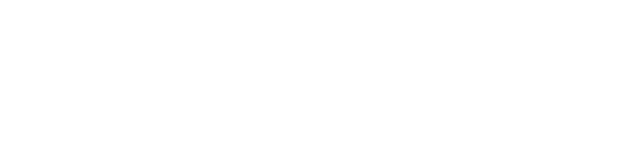
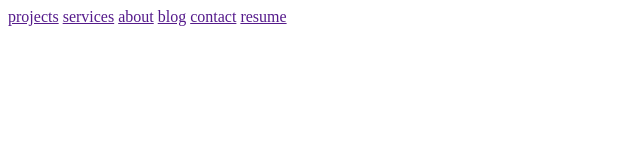
Before and after one commit to hannahmuhoho/portfolio, a plain HTML site: page index.html in a window 1280 px wide. Shown: the whole page, without its empty margins (0-640 px from the left). Drawn offline with Linux system fonts and the light colour scheme.

Commit message:
Add files via upload

```diff
--- a/index.html
+++ b/index.html
@@ -14,5 +14,21 @@
     <meta name="viewport" content="width=device-width, initial-scale=1.0" />
     <title>ann waithira</title>
   </head>
-  <body></body>
+  <body>
+    <!--navigation bar-->
+  </body>
+  <nar>
+    <a href="">projects</a>
+    <a href="">services</a>
+    <a href="">about</a>
+    <a href="">blog</a>
+    <a href="">contact</a>
+    <a href="">resume</a>
+  </nar>
+  <!-- hero section-->
+  <header></header>
+  <!--main section-->
+  <main></main>
+  <!--footer section-->
+  <footer></footer>
 </html>
```
